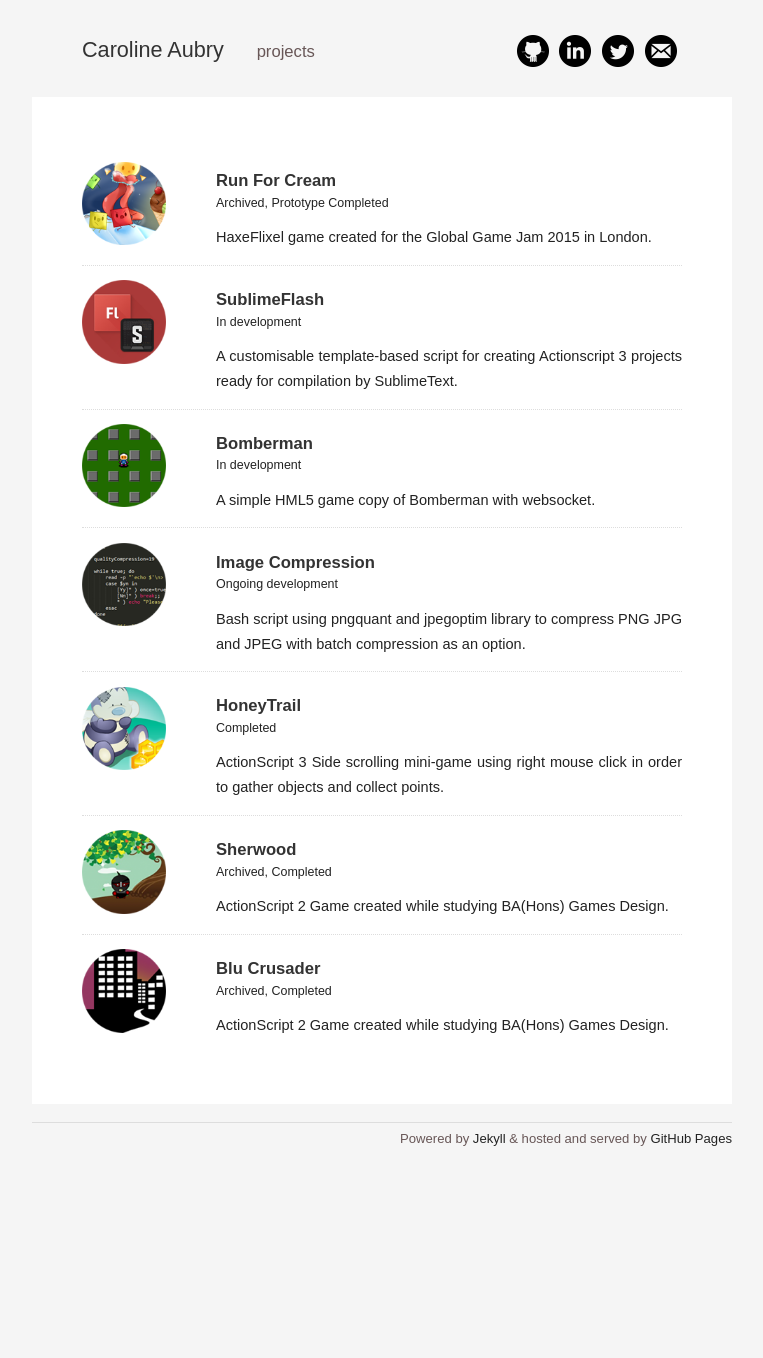
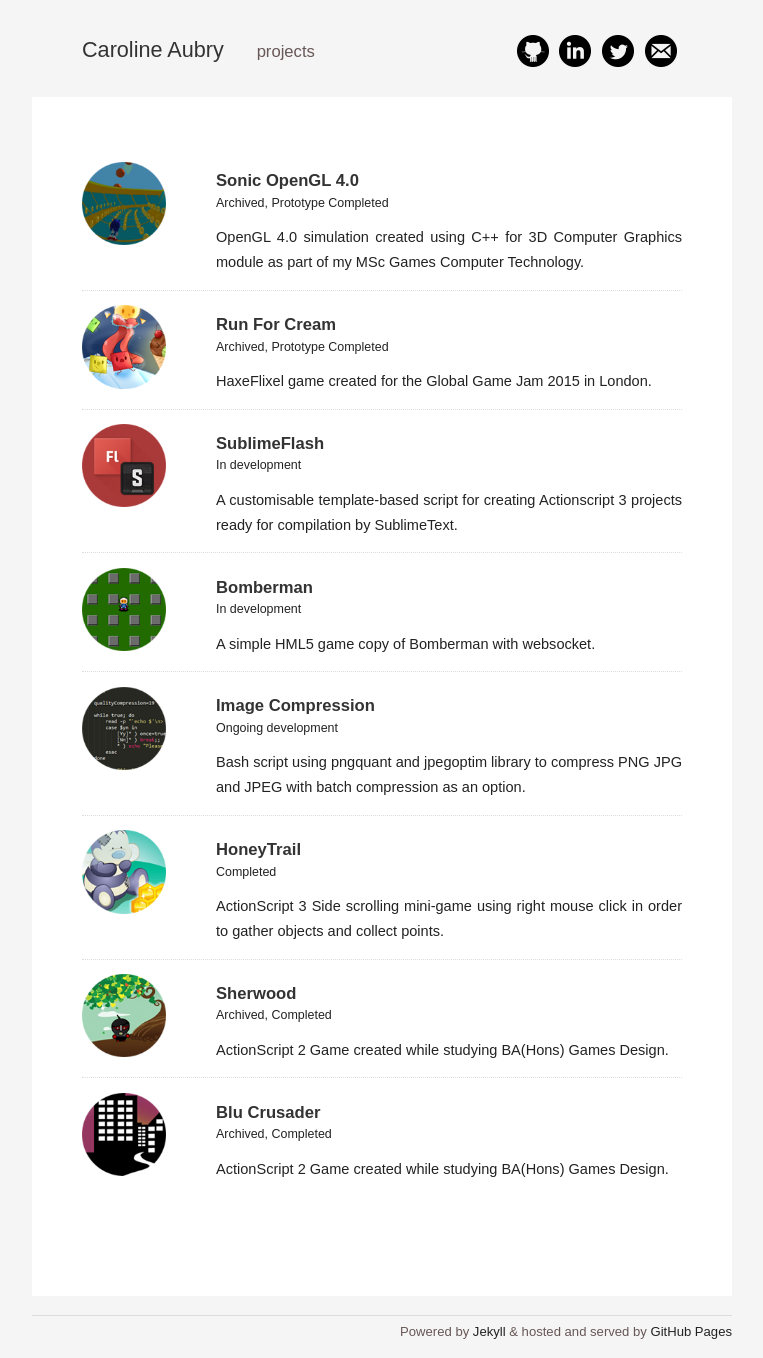
Before and after one commit to caubry/caubry.github.io, a Jekyll site: the page built from projects/index.html, in a window 1280 px wide. Shown: the whole page, without its empty margins (258-1021 px from the left). Built offline with Jekyll 4.4.1, drawn with Linux system fonts in a browser that asks for light colours; some web fonts are replaced; before the commit the page ends 1165 px from its top, so only the background shows below that.

Commit message:
Sonic OpenGL added

```diff
--- a/_data/projects.yml
+++ b/_data/projects.yml
@@ -1,3 +1,10 @@
+- name: Sonic OpenGL 4.0
+  image: /images/sonicopengl.png
+  link: /openglsonic
+  status: Prototype Completed
+  folder: Archived
+  description: OpenGL 4.0 simulation created using C++ for 3D Computer Graphics module as part of my MSc Games Computer Technology.
+
 - name: Run For Cream
   image: /images/runforcream.png
   link: /runforcream
--- a/css/style.css
+++ b/css/style.css
@@ -103,8 +103,12 @@
 
 #post-content {
     margin: 0 auto;
-    padding: 50px 50px 1px 50px;
+    padding: 50px 50px 50px 50px;
     background-color: #fff;
+}
+
+#post-content-asset {
+    text-align: center;
 }
 
 #wrap {
@@ -352,6 +356,19 @@
     background: transparent;
 }
 
+#project-description {
+    margin-top: 30px;
+    text-align: left;
+}
+
+#project-description p {
+    font-family: 'Muli', sans-serif;
+    font-weight: normal;
+    text-align: justify;
+    line-height: 1.9em;
+}
+
+
 
 /*****************************
 ********** FOOTER ************
--- /dev/null
+++ b/openglsonic/index.html
@@ -0,0 +1,14 @@
+---
+layout: default
+---
+
+<div id="post-content-asset">
+  <iframe width="560" height="315" src="https://www.youtube.com/embed/u9Ocuv6TzdA" frameborder="0" allowfullscreen></iframe>
+</div>
+
+<div id="project-description">
+  <h3>Project description</h3>
+  <p>This video shows a - 3d Computer Graphics project for my Masters degree in Computer Games Technology at City University London - project created using C++, OpenGL 4.0 and GLSL. </p>
+  <p>Demonstrating the uses of fragment and vertex shaders, as well as some advanced rendering techniques such as fog, toon shaders and camera shake.</p>
+  <p>Finally, the track has been generated programmatically, using OpenGL primitives and Catmull-Rom splines.</p>
+</div>
```
Also changed, not shown: images/sonicopengl.png (added), 2 other files.
